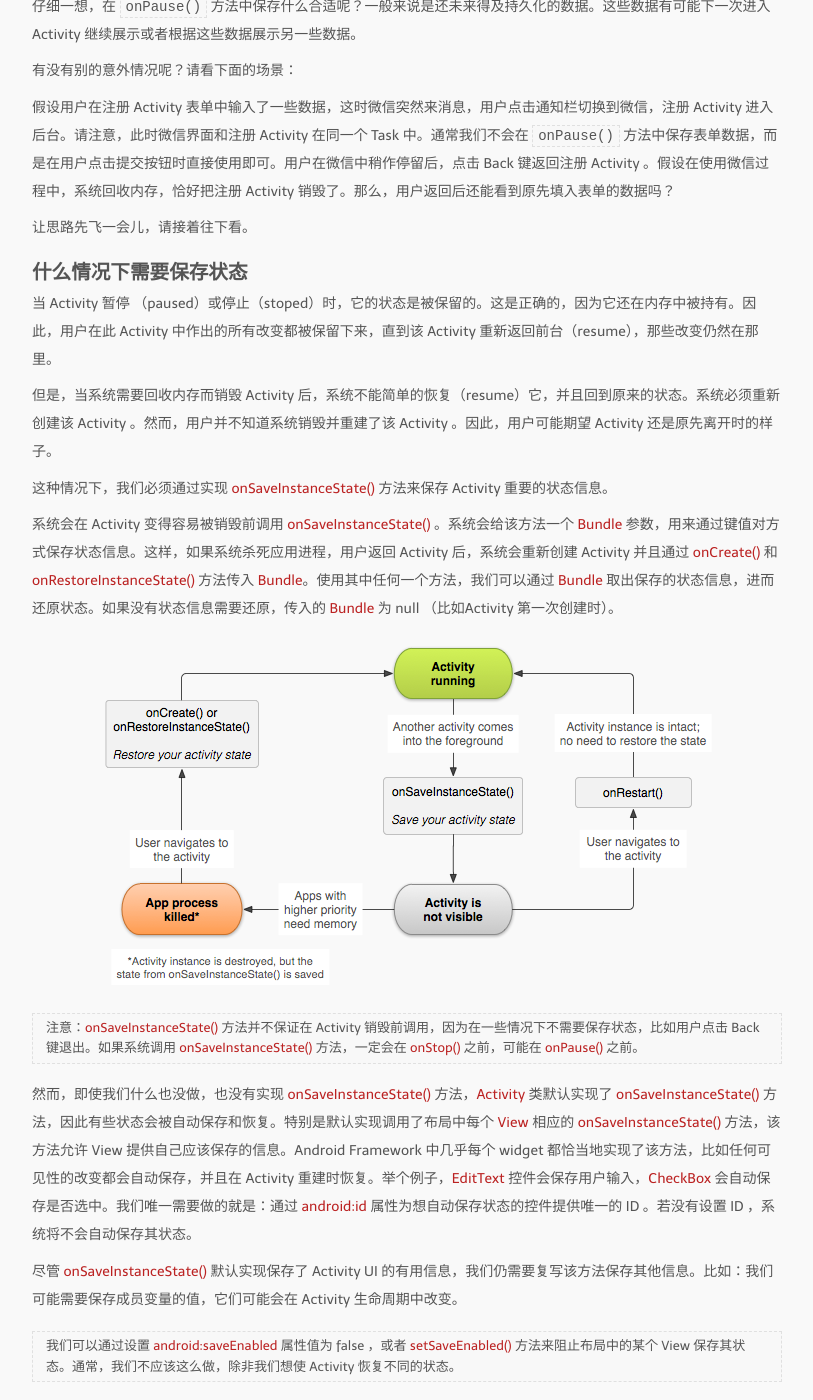
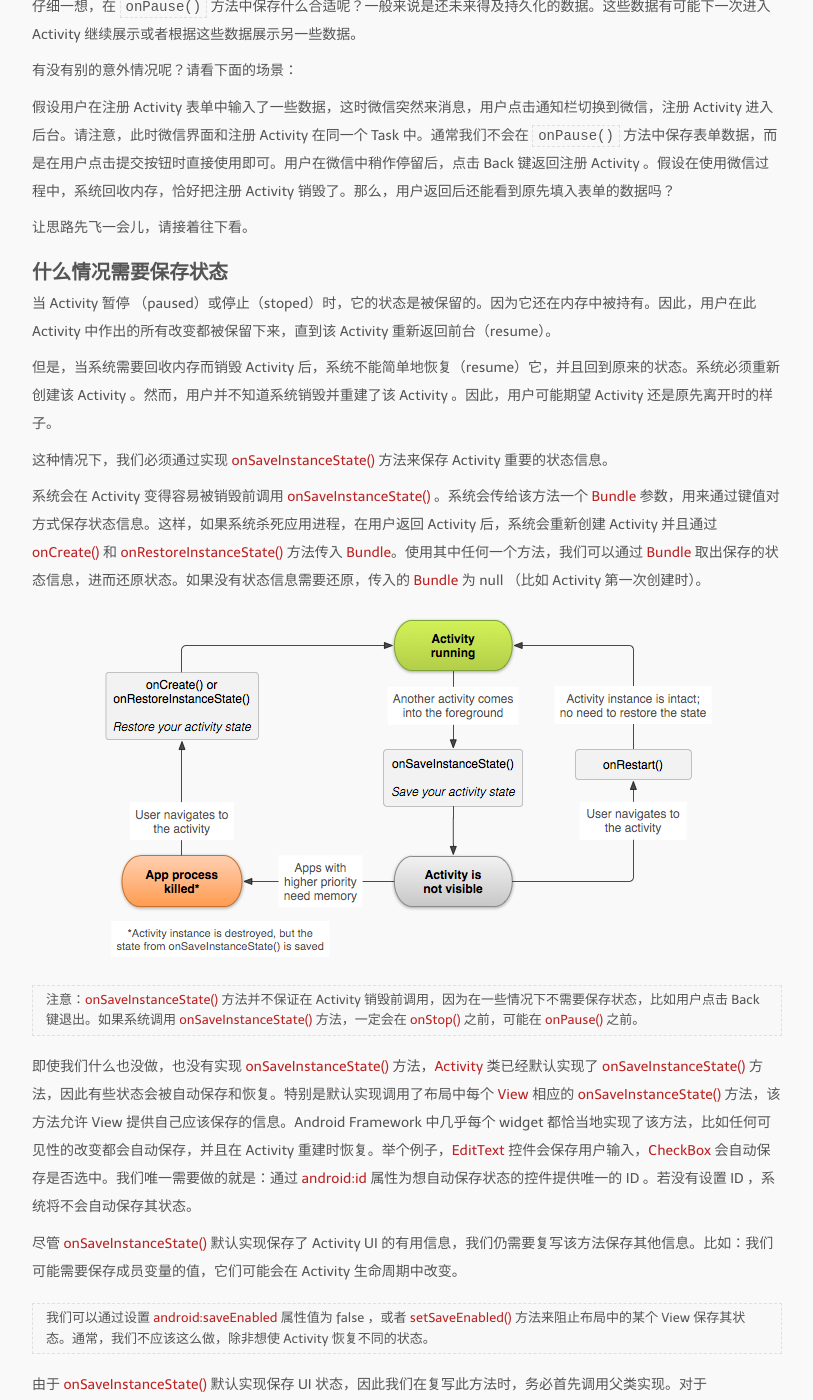
Before and after one commit to johnwatsondev/johnwatsondev.github.io, a Jekyll site: the page built from _posts/2016-01-18-saving-activity-state.md, in a window 1280 px wide and 1400 px high, scrolled down 371 px. Shown: the whole window, without its empty margins (233-1046 px from the left). Built offline with Jekyll 4.4.1, drawn with Linux system fonts in a browser that asks for light colours; nearby versions of some CDN libraries; some web fonts are replaced; Markdown is read by kramdown in place of the engine named in the settings; comment, search, counter and statistics services are not loaded; some of the changed text lies outside the part shown.

```diff
--- a/_config.yml
+++ b/_config.yml
@@ -1,6 +1,7 @@
 markdown: rdiscount
 highlighter: pygments
-permalink: /:year/:month/:day/:title.html
+# permalink: /:year/:month/:day/:title.html
+permalink: /:year/:month/:day/:title
 name: "The hardest thing in the world is to insist"
 markdown: rdiscount
 
--- a/_posts/2016-01-18-saving-activity-state.md
+++ b/_posts/2016-01-18-saving-activity-state.md
@@ -24,36 +24,36 @@ tags:
 
 让思路先飞一会儿，请接着往下看。
 
-### 什么情况下需要保存状态
+### 什么情况需要保存状态
 
-当 Activity 暂停 （paused）或停止（stoped）时，它的状态是被保留的。这是正确的，因为它还在内存中被持有。因此，用户在此 Activity 中作出的所有改变都被保留下来，直到该 Activity 重新返回前台（resume），那些改变仍然在那里。
+当 Activity 暂停 （paused）或停止（stoped）时，它的状态是被保留的。因为它还在内存中被持有。因此，用户在此 Activity 中作出的所有改变都被保留下来，直到该 Activity 重新返回前台（resume）。
 
-但是，当系统需要回收内存而销毁 Activity 后，系统不能简单的恢复（resume）它，并且回到原来的状态。系统必须重新创建该 Activity 。然而，用户并不知道系统销毁并重建了该 Activity 。因此，用户可能期望 Activity 还是原先离开时的样子。
+但是，当系统需要回收内存而销毁 Activity 后，系统不能简单地恢复（resume）它，并且回到原来的状态。系统必须重新创建该 Activity 。然而，用户并不知道系统销毁并重建了该 Activity 。因此，用户可能期望 Activity 还是原先离开时的样子。
 
 这种情况下，我们必须通过实现 [onSaveInstanceState()](http://developer.android.com/reference/android/app/Activity.html#onSaveInstanceState(android.os.Bundle\)) 方法来保存 Activity 重要的状态信息。
 
-系统会在 Activity 变得容易被销毁前调用 [onSaveInstanceState()](http://developer.android.com/reference/android/app/Activity.html#onSaveInstanceState(android.os.Bundle\)) 。系统会给该方法一个 [Bundle](http://developer.android.com/reference/android/os/Bundle.html) 参数，用来通过键值对方式保存状态信息。这样，如果系统杀死应用进程，用户返回 Activity 后，系统会重新创建 Activity 并且通过 [onCreate()](http://developer.android.com/reference/android/app/Activity.html#onCreate(android.os.Bundle\)) 和 [onRestoreInstanceState()](http://developer.android.com/reference/android/app/Activity.html#onRestoreInstanceState(android.os.Bundle\)) 方法传入 [Bundle](http://developer.android.com/reference/android/os/Bundle.html)。使用其中任何一个方法，我们可以通过 [Bundle](http://developer.android.com/reference/android/os/Bundle.html) 取出保存的状态信息，进而还原状态。如果没有状态信息需要还原，传入的 [Bundle](http://developer.android.com/reference/android/os/Bundle.html) 为 null （比如Activity 第一次创建时）。
+系统会在 Activity 变得容易被销毁前调用 [onSaveInstanceState()](http://developer.android.com/reference/android/app/Activity.html#onSaveInstanceState(android.os.Bundle\)) 。系统会传给该方法一个 [Bundle](http://developer.android.com/reference/android/os/Bundle.html) 参数，用来通过键值对方式保存状态信息。这样，如果系统杀死应用进程，在用户返回 Activity 后，系统会重新创建 Activity 并且通过 [onCreate()](http://developer.android.com/reference/android/app/Activity.html#onCreate(android.os.Bundle\)) 和 [onRestoreInstanceState()](http://developer.android.com/reference/android/app/Activity.html#onRestoreInstanceState(android.os.Bundle\)) 方法传入 [Bundle](http://developer.android.com/reference/android/os/Bundle.html)。使用其中任何一个方法，我们可以通过 [Bundle](http://developer.android.com/reference/android/os/Bundle.html) 取出保存的状态信息，进而还原状态。如果没有状态信息需要还原，传入的 [Bundle](http://developer.android.com/reference/android/os/Bundle.html) 为 null （比如 Activity 第一次创建时）。
 
 
 ![restore_instance](/media/files/2016/01/18/restore_instance.png)
 
 > 注意：[onSaveInstanceState()](http://developer.android.com/reference/android/app/Activity.html#onSaveInstanceState(android.os.Bundle\)) 方法并不保证在 Activity 销毁前调用，因为在一些情况下不需要保存状态，比如用户点击 Back 键退出。如果系统调用 [onSaveInstanceState()](http://developer.android.com/reference/android/app/Activity.html#onSaveInstanceState(android.os.Bundle\)) 方法，一定会在 [onStop()](http://developer.android.com/reference/android/app/Activity.html#onStop(\)) 之前，可能在 [onPause()](http://developer.android.com/reference/android/app/Activity.html#onPause(\)) 之前。
 
-然而，即使我们什么也没做，也没有实现 [onSaveInstanceState()](http://developer.android.com/reference/android/app/Activity.html#onSaveInstanceState(android.os.Bundle\)) 方法，[Activity](http://developer.android.com/reference/android/app/Activity.html) 类默认实现了 [onSaveInstanceState()](http://developer.android.com/reference/android/app/Activity.html#onSaveInstanceState(android.os.Bundle\)) 方法，因此有些状态会被自动保存和恢复。特别是默认实现调用了布局中每个 [View](http://developer.android.com/reference/android/view/View.html) 相应的 [onSaveInstanceState()](http://developer.android.com/reference/android/app/Activity.html#onSaveInstanceState(android.os.Bundle\)) 方法，该方法允许 View 提供自己应该保存的信息。Android Framework 中几乎每个 widget 都恰当地实现了该方法，比如任何可见性的改变都会自动保存，并且在 Activity 重建时恢复。举个例子，[EditText](http://developer.android.com/reference/android/widget/EditText.html) 控件会保存用户输入，[CheckBox](http://developer.android.com/reference/android/widget/CheckBox.html) 会自动保存是否选中。我们唯一需要做的就是：通过 [android:id](http://developer.android.com/guide/topics/resources/layout-resource.html#idvalue) 属性为想自动保存状态的控件提供唯一的 ID 。若没有设置 ID ，系统将不会自动保存其状态。
+即使我们什么也没做，也没有实现 [onSaveInstanceState()](http://developer.android.com/reference/android/app/Activity.html#onSaveInstanceState(android.os.Bundle\)) 方法，[Activity](http://developer.android.com/reference/android/app/Activity.html) 类已经默认实现了 [onSaveInstanceState()](http://developer.android.com/reference/android/app/Activity.html#onSaveInstanceState(android.os.Bundle\)) 方法，因此有些状态会被自动保存和恢复。特别是默认实现调用了布局中每个 [View](http://developer.android.com/reference/android/view/View.html) 相应的 [onSaveInstanceState()](http://developer.android.com/reference/android/app/Activity.html#onSaveInstanceState(android.os.Bundle\)) 方法，该方法允许 View 提供自己应该保存的信息。Android Framework 中几乎每个 widget 都恰当地实现了该方法，比如任何可见性的改变都会自动保存，并且在 Activity 重建时恢复。举个例子，[EditText](http://developer.android.com/reference/android/widget/EditText.html) 控件会保存用户输入，[CheckBox](http://developer.android.com/reference/android/widget/CheckBox.html) 会自动保存是否选中。我们唯一需要做的就是：通过 [android:id](http://developer.android.com/guide/topics/resources/layout-resource.html#idvalue) 属性为想自动保存状态的控件提供唯一的 ID 。若没有设置 ID ，系统将不会自动保存其状态。
 
 尽管 [onSaveInstanceState()](http://developer.android.com/reference/android/app/Activity.html#onSaveInstanceState(android.os.Bundle\)) 默认实现保存了 Activity UI 的有用信息，我们仍需要复写该方法保存其他信息。比如：我们可能需要保存成员变量的值，它们可能会在 Activity 生命周期中改变。
 
-> 我们可以通过设置 [android:saveEnabled](http://developer.android.com/reference/android/R.attr.html#saveEnabled) 属性值为 false ，或者 [setSaveEnabled()](http://developer.android.com/reference/android/view/View.html#setSaveEnabled(boolean\)) 方法来阻止布局中的某个 View 保存其状态。通常，我们不应该这么做，除非我们想使 Activity 恢复不同的状态。
+> 我们可以通过设置 [android:saveEnabled](http://developer.android.com/reference/android/R.attr.html#saveEnabled) 属性值为 false ，或者 [setSaveEnabled()](http://developer.android.com/reference/android/view/View.html#setSaveEnabled(boolean\)) 方法来阻止布局中的某个 View 保存其状态。通常，我们不应该这么做，除非想使 Activity 恢复不同的状态。
 
 由于 [onSaveInstanceState()](http://developer.android.com/reference/android/app/Activity.html#onSaveInstanceState(android.os.Bundle\)) 默认实现保存 UI 状态，因此我们在复写此方法时，务必首先调用父类实现。对于 [onRestoreInstanceState()](http://developer.android.com/reference/android/app/Activity.html#onRestoreInstanceState(android.os.Bundle\)) 方法也是如此。
 
 > 注意：由于 [onSaveInstanceState()](http://developer.android.com/reference/android/app/Activity.html#onSaveInstanceState(android.os.Bundle\)) 方法是不保证被调用的，所以它只适合保存临时的状态信息，而绝不能保存持久化的数据。当用户离开 Activity 时，我们应该使用 [onPause()](http://developer.android.com/reference/android/app/Activity.html#onPause(\)) 方法保存持久化数据（比如应该保存到数据库的数据）。
 
-一个简单的测试应用具有恢复状态能力的方法是：旋转设备从而使设备方向改变。设备方向改变后，系统会销毁和重新创建 Activity 以便为新的屏幕配置应用替代资源。仅仅出于这个原因，我们的 Activity 在重建后可以恢复到之前的状态是很重要的，因为用户在使用应用时会经常旋转屏幕。
+一个简单的测试应用具有恢复状态能力的方法是：旋转设备从而使设备方向改变。在设备方向改变后，系统会销毁和重建 Activity 以便为新的屏幕配置加载相应资源。仅仅出于这个原因，Activity 在重建后可以恢复到之前的状态是很重要的，因为用户在使用应用时会经常旋转屏幕。
 
 ### 小结
 
-若保存临时状态，主要是 UI 状态和成员变量的值，我们该使用 [onSaveInstanceState()](http://developer.android.com/reference/android/app/Activity.html#onSaveInstanceState(android.os.Bundle\)) 保存，在 [onCreate()](http://developer.android.com/reference/android/app/Activity.html#onCreate(android.os.Bundle\)) 或 [onRestoreInstanceState()](http://developer.android.com/reference/android/app/Activity.html#onRestoreInstanceState(android.os.Bundle\)) 中恢复。
+若保存临时状态，主要是 UI 状态和成员变量的值，我们应使用 [onSaveInstanceState()](http://developer.android.com/reference/android/app/Activity.html#onSaveInstanceState(android.os.Bundle\)) 保存，在 [onCreate()](http://developer.android.com/reference/android/app/Activity.html#onCreate(android.os.Bundle\)) 或 [onRestoreInstanceState()](http://developer.android.com/reference/android/app/Activity.html#onRestoreInstanceState(android.os.Bundle\)) 中恢复。
 
 若保存持久化数据，比如写入 Sharedpreferences 、本地文件或数据库的数据。应当在 [onPause()](http://developer.android.com/reference/android/app/Activity.html#onPause(\)) 中保存。
 
```
Also changed, not shown: _posts/2016-01-16-task-and-back-stack.md (+4 -4 lines).
